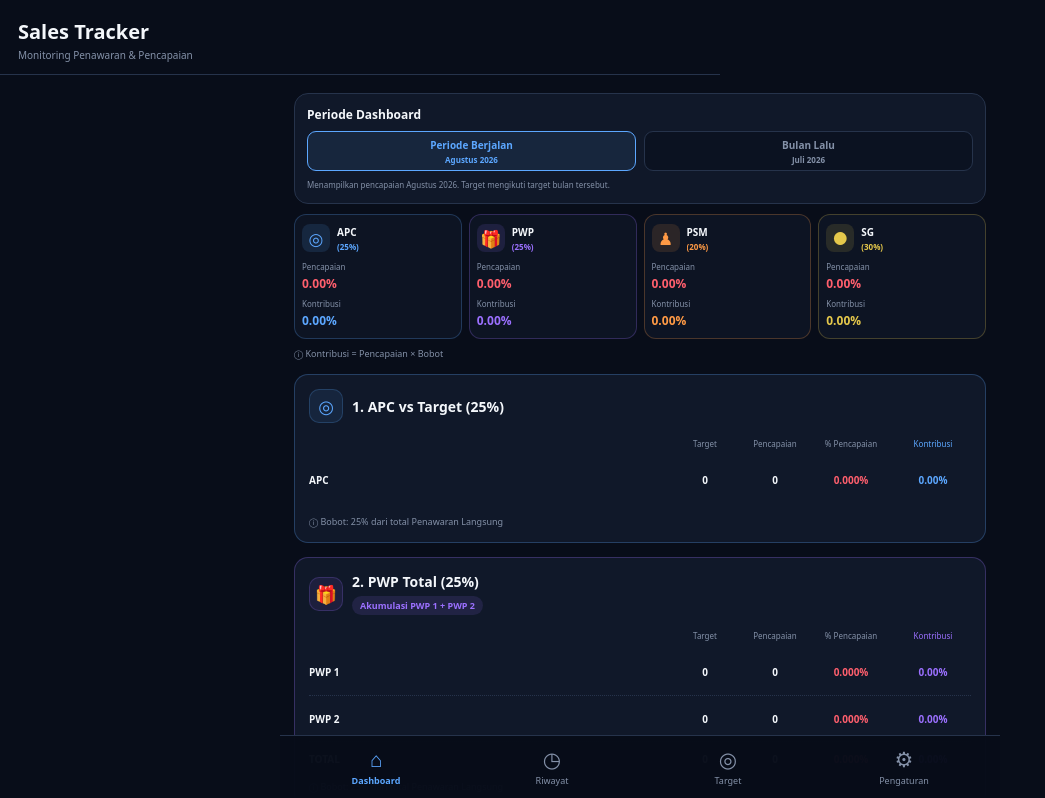
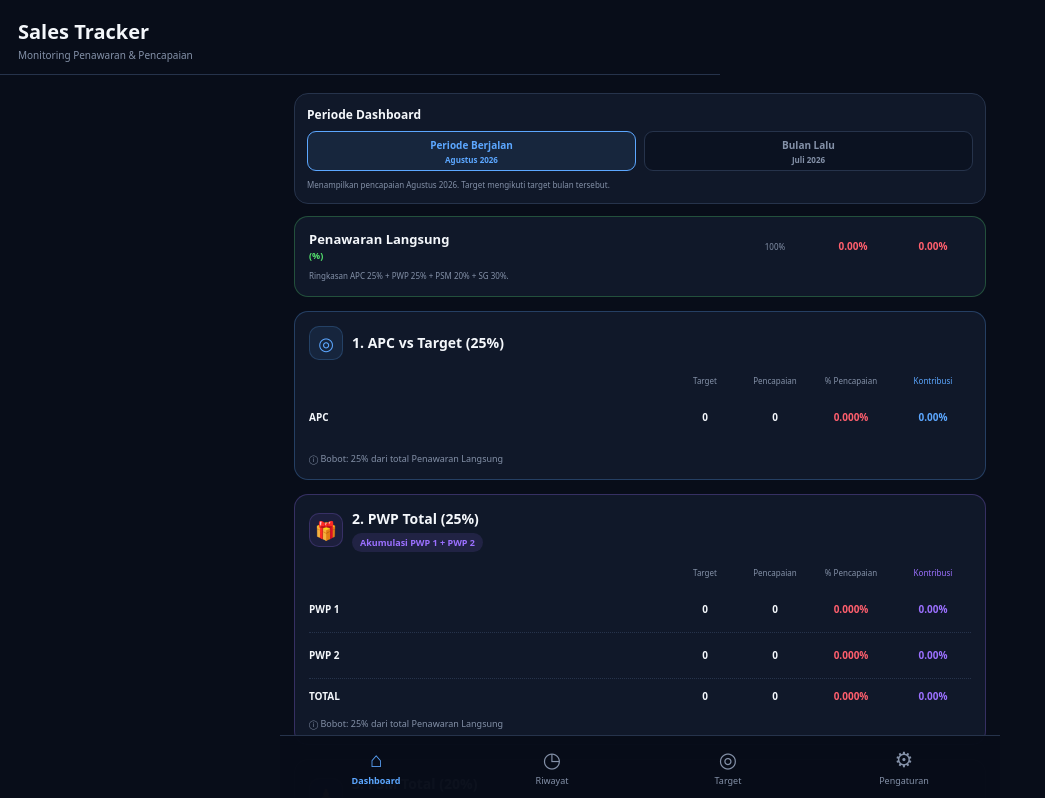
Before and after one commit to fajriainulyaqin-dev/sales-tracker, a React (Vite) app: page / in a window 1280 px wide. Shown: the top 798 px of the page, without its empty margins (0-1045 px from the left). Built offline with nearby package versions, Linux system fonts and the light colour scheme.

Commit message:
Update App.jsx

```diff
--- a/src/App.jsx
+++ b/src/App.jsx
@@ -688,6 +688,95 @@ function MiniKpi({
   );
 }
 
+function DirectSummary({ value }) {
+  const percentage = Number(value || 0);
+
+  return (
+    <section
+      style={{
+        background: COLORS.panel,
+        border: `1px solid ${COLORS.green}45`,
+        borderRadius: 14,
+        padding: 14,
+        marginTop: 12,
+      }}
+    >
+      <div
+        style={{
+          display: "grid",
+          gridTemplateColumns: "1.4fr 72px 72px 76px",
+          gap: 6,
+          alignItems: "center",
+          width: "100%",
+        }}
+      >
+        <div
+          style={{
+            fontSize: 13,
+            fontWeight: 900,
+            lineHeight: 1.25,
+          }}
+        >
+          Penawaran Langsung
+          <div
+            style={{
+              color: COLORS.green,
+              fontSize: 9,
+              fontWeight: 800,
+              marginTop: 3,
+            }}
+          >
+            (%)
+          </div>
+        </div>
+
+        <div
+          style={{
+            textAlign: "center",
+            color: COLORS.muted,
+            fontSize: 8,
+          }}
+        >
+          100%
+        </div>
+
+        <div
+          style={{
+            textAlign: "center",
+            color: statusColor(percentage),
+            fontSize: 10,
+            fontWeight: 900,
+          }}
+        >
+          {percentage.toFixed(2)}%
+        </div>
+
+        <div
+          style={{
+            textAlign: "center",
+            color: statusColor(percentage),
+            fontSize: 10,
+            fontWeight: 900,
+          }}
+        >
+          {percentage.toFixed(2)}%
+        </div>
+      </div>
+
+      <div
+        style={{
+          color: COLORS.muted,
+          fontSize: 8,
+          marginTop: 8,
+          lineHeight: 1.5,
+        }}
+      >
+        Ringkasan APC 25% + PWP 25% + PSM 20% + SG 30%.
+      </div>
+    </section>
+  );
+}
+
 /* =====================================================
    TARGET
 ===================================================== */
@@ -2645,76 +2734,14 @@ export default function App() {
               </div>
             </section>
 
-            <div
-              style={{
-                display: "grid",
-                gridTemplateColumns:
-                  "repeat(2,minmax(0,1fr))",
-                gap: 8,
-              }}
-            >
-              <MiniKpi
-                icon="◎"
-                title="APC"
-                weight={25}
-                achievement={
-                  kpi.apc.achievement
-                }
-                contribution={
-                  kpi.apc.contribution
-                }
-                color={COLORS.blue}
-              />
-
-              <MiniKpi
-                icon="🎁"
-                title="PWP"
-                weight={25}
-                achievement={
-                  kpi.pwp.achievement
-                }
-                contribution={
-                  kpi.pwp.contribution
-                }
-                color={COLORS.purple}
-              />
-
-              <MiniKpi
-                icon="♟"
-                title="PSM"
-                weight={20}
-                achievement={
-                  kpi.psm.achievement
-                }
-                contribution={
-                  kpi.psm.contribution
-                }
-                color={COLORS.orange}
-              />
-
-              <MiniKpi
-                icon="●"
-                title="SG"
-                weight={30}
-                achievement={
-                  kpi.sg.achievement
-                }
-                contribution={
-                  kpi.sg.contribution
-                }
-                color={COLORS.yellow}
-              />
-            </div>
-
-            <div
-              style={{
-                color: COLORS.muted,
-                fontSize: 9,
-                marginTop: 8,
-              }}
-            >
-              ⓘ Kontribusi = Pencapaian × Bobot
-            </div>
+            <DirectSummary
+              value={
+                kpi.apc.contribution +
+                kpi.pwp.contribution +
+                kpi.psm.contribution +
+                kpi.sg.contribution
+              }
+            />
 
             <Section
               number="1"
```
